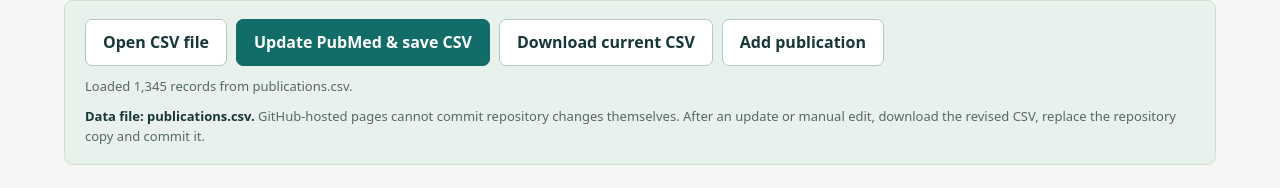
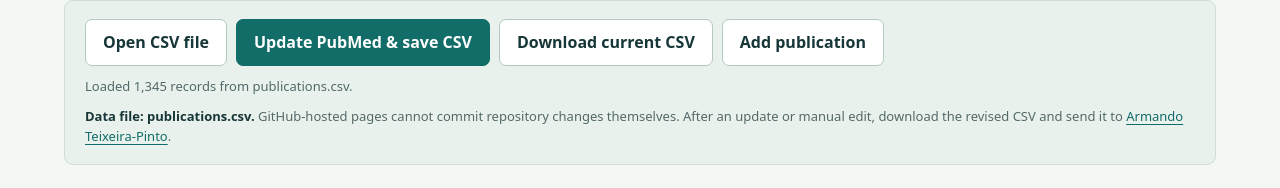
Before and after one commit to atpinto/CKR_pubs, a plain HTML site: page CKR_publications.html in a window 1280 px wide. Shown: the part 289-477 px from the top of the page. Drawn offline with Linux system fonts and the light colour scheme.

Commit message:
Update CKR_publications.html

```diff
--- a/CKR_publications.html
+++ b/CKR_publications.html
@@ -25,7 +25,8 @@ dialog{width:min(760px,calc(100% - 32px));max-height:calc(100vh - 32px);padding:
 <header><div class="wrap brand"><div class="monogram" aria-hidden="true">CKR</div><div><strong>Centre for Kidney Research</strong><small>Sydney · The Children’s Hospital at Westmead</small></div></div></header>
 <main class="wrap">
 <section class="hero"><div class="hero-top"><div><div class="eyebrow">Research collection</div><h1>Publications</h1><p>Explore the Centre’s publications by author, year, project or programme.</p></div><div class="stamp">Last checked<br><strong id="last-updated">14 September 2026</strong></div></div>
-<div class="update-panel"><div class="update-actions"><button id="open-csv" type="button">Open CSV file</button><input id="data-file" type="file" accept=".csv,text/csv" hidden><button id="update" type="button" class="primary">Update PubMed &amp; save CSV</button><button id="save-csv" type="button">Download current CSV</button><button id="add-publication" type="button">Add publication</button><button id="cancel-update" type="button" hidden>Cancel update</button></div><progress id="update-progress" max="1" value="0" hidden aria-label="Publication download progress"></progress><p id="update-status" role="status" aria-live="polite">Loading publications.csv…</p><p class="update-help"><span class="data-note">Data file: publications.csv.</span> GitHub-hosted pages cannot commit repository changes themselves. After an update or manual edit, download the revised CSV, replace the repository copy and commit it.</p></div>
+<div class="update-panel"><div class="update-actions"><button id="open-csv" type="button">Open CSV file</button><input id="data-file" type="file" accept=".csv,text/csv" hidden><button id="update" type="button" class="primary">Update PubMed &amp; save CSV</button><button id="save-csv" type="button">Download current CSV</button><button id="add-publication" type="button">Add publication</button><button id="cancel-update" type="button" hidden>Cancel update</button></div><progress id="update-progress" max="1" value="0" hidden aria-label="Publication download progress"></progress><p id="update-status" role="status" aria-live="polite">Loading publications.csv…</p><p class="update-help"><span class="data-note">Data file: publications.csv.</span> GitHub-hosted pages cannot commit repository changes themselves. After an update or manual edit, download the revised CSV and send it to
+<a href="mailto:armando.teixeira-pinto@sydney.edu.au">Armando Teixeira-Pinto</a>.</p></div>
 <div class="stats"><div class="stat"><strong id="total-stat">0</strong><span>publication records</span></div><div class="stat"><strong id="year-range">—</strong><span>publication years</span></div><div class="stat"><strong id="matched-stat">0</strong><span>with project/programme associations</span></div></div>
 <div class="filters" role="search" aria-label="Filter publications"><label for="search">Search the collection<input id="search" type="search" placeholder="Title, author, journal or DOI…" autocomplete="off"></label><label for="year">Publication year<select id="year"><option value="">All years</option></select></label><label for="project">Project<select id="project"><option value="">All projects</option></select></label><label for="programme">Programme<select id="programme"><option value="">All programmes</option></select></label></div>
 <div class="filter-bottom"><label class="check"><input type="checkbox" id="associated">Show only records with an association</label><button id="reset" class="text-button" type="button">Clear filters</button></div>
```
